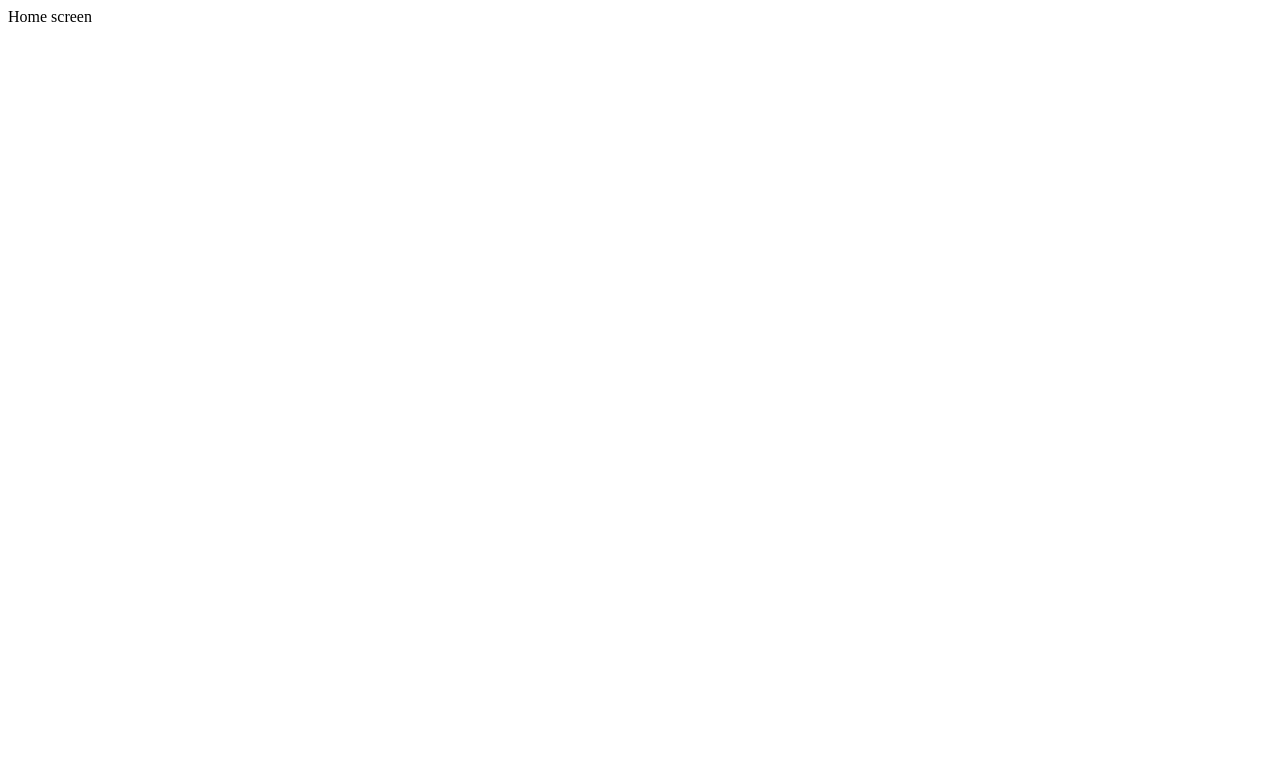
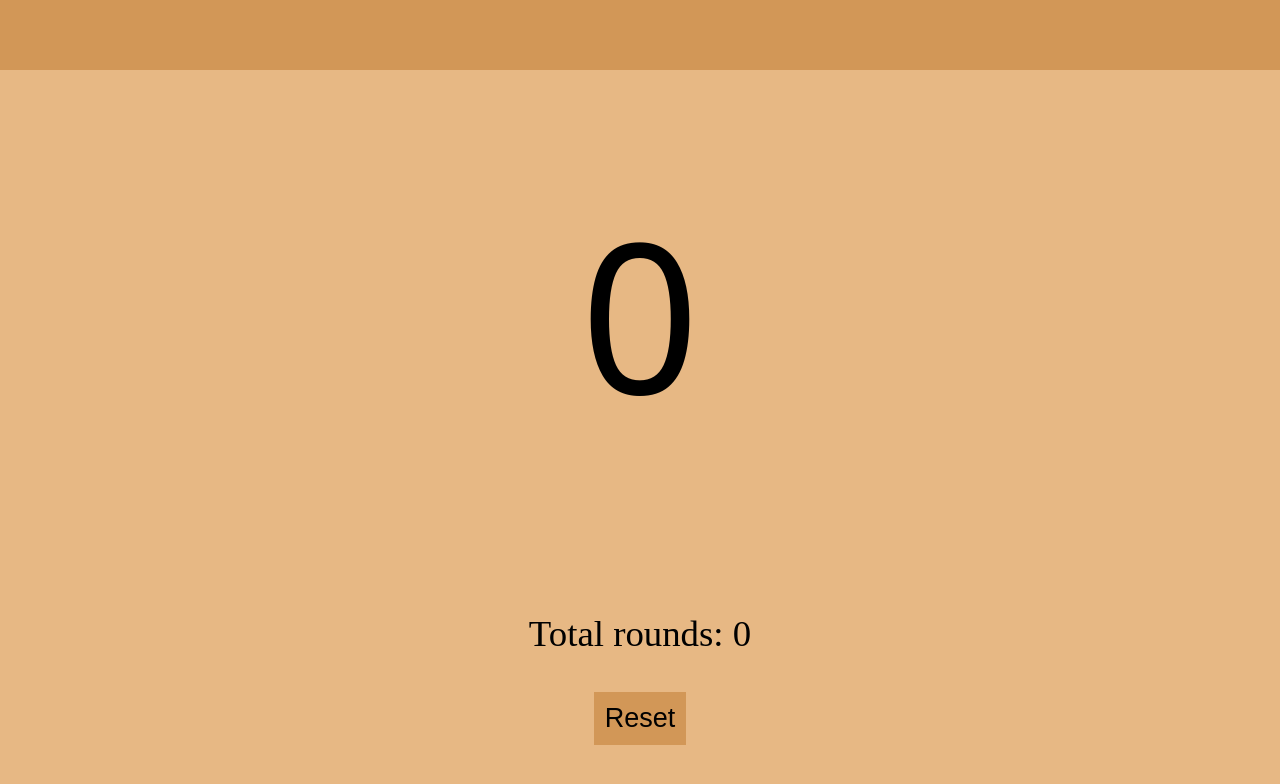
Before and after one commit to yb1997/japam, an Angular app: page / in a window 1280 px wide. Shown: the top 784 px of the page. Built offline with nearby package versions, Linux system fonts and the light colour scheme.

Commit message:
Implement home screen

```diff
--- a/package.json
+++ b/package.json
@@ -12,6 +12,7 @@
   "private": true,
   "dependencies": {
     "@angular/animations": "^18.0.0",
+    "@angular/cdk": "^18.0.3",
     "@angular/common": "^18.0.0",
     "@angular/compiler": "^18.0.0",
     "@angular/core": "^18.0.0",
--- /dev/null
+++ b/src/app/layouts/app-bar/app-bar.component.html
@@ -0,0 +1 @@
+<nav></nav>
--- /dev/null
+++ b/src/app/layouts/app-bar/app-bar.component.scss
@@ -0,0 +1,6 @@
+nav {
+  width: 100%;
+  height: 70px;
+  background-color: #d29757;
+  box-shadow: 0px 2px 12px rgba(0,0,0,0.4);
+}
--- a/src/app/screens/home/home.screen.html
+++ b/src/app/screens/home/home.screen.html
@@ -1 +1,23 @@
-Home screen
+<app-bar></app-bar>
+
+<div class="home-container">
+  <section class="counter-section" (click)="onRoundCounterClick()">
+    <!-- <button class="bead-button" (click)="onRoundCounterClick()">
+      {{roundCounter()}}
+    </button> -->
+
+    {{roundCounter()}}
+
+  </section>
+
+  <section class="bottom">
+    <div>Total rounds: {{totalRound()}}</div>
+    <button class="reset-button" (click)="onReset()">Reset</button>
+  </section>
+</div>
+
+<ng-template #resetDialog>
+    <div class="reset-container">
+        reset dialog
+    </div>
+</ng-template>
--- a/src/app/screens/home/home.screen.scss
+++ b/src/app/screens/home/home.screen.scss
@@ -0,0 +1,54 @@
+@import "../../../styles.scss";
+
+.home-container {
+  @extend .flex-center;
+  flex-direction: column;
+  justify-content: space-around;
+  height: calc(100vh - 70px);
+  background-color: #e7b884;
+}
+
+.counter-section {
+  @extend .flex-center;
+  flex: 2;
+  width: 100%;
+  font-size: 13rem;
+  font-family: system-ui, -apple-system, BlinkMacSystemFont, "Segoe UI", Roboto,
+    Oxygen, Ubuntu, Cantarell, "Open Sans", "Helvetica Neue", sans-serif;
+
+}
+
+.bead-button {
+  @extend .flex-center;
+  font-size: 10rem;
+  border: none;
+  width: 340px;
+  height: 340px;
+  border-radius: 50%;
+  outline: 0;
+  background-color: #d29757;
+}
+
+.bottom {
+  @extend .flex-center;
+  flex: 1;
+  align-items: center;
+  font-size: 2.3rem;
+  flex-direction: column;
+  gap: 1em;
+}
+
+.reset-button {
+  font-size: 27px;
+  background-color: #d29757;
+  border: none;
+  padding: 0.4em;
+  outline: 0;
+}
+
+.reset-container {
+    display: block;
+  background: #fff;
+  border-radius: 8px;
+  padding: 8px 16px;
+}
--- a/src/app/screens/home/home.screen.ts
+++ b/src/app/screens/home/home.screen.ts
@@ -1,11 +1,43 @@
-import { Component } from '@angular/core';
+import {
+  Component,
+  TemplateRef,
+  ViewChild,
+  computed,
+  model,
+  signal,
+} from "@angular/core";
+import { AppbarComponent } from "../../layouts/app-bar/app-bar.component";
+import { Dialog, DialogModule } from "@angular/cdk/dialog";
+@Component({
+  selector: "app-home",
+  templateUrl: "home.screen.html",
+  styleUrls: ["./home.screen.scss"],
+  standalone: true,
+  imports: [AppbarComponent, DialogModule],
+})
+export class HomeScreenComponent {
+  @ViewChild("resetDialog")
+  resetDialog!: TemplateRef<any>;
 
-@Component({
-    selector: 'app-home',
-    templateUrl: 'home.screen.html',
-    styleUrls: ["./home.screen.scss"],
-    standalone: true
-})
-export class HomeScreenComponent  {
+  constructor(public dialog: Dialog) {}
 
+  readonly roundCounter = computed(() => this._counter() % this.threshold());
+
+  readonly totalRound = computed(() =>
+    Math.floor(this._counter() / this.threshold())
+  );
+
+  private readonly _counter = signal(0);
+
+  threshold = model(5); // acting like input() + signal
+
+  onRoundCounterClick() {
+    this._counter.update((val) => val + 1);
+  }
+
+  onReset() {
+    this.dialog.open(this.resetDialog, {
+      minWidth: "300px",
+    });
+  }
 }
--- a/src/styles.scss
+++ b/src/styles.scss
@@ -1 +1,14 @@
-/* You can add global styles to this file, and also import other style files */
+@use '@angular/cdk' as cdk;
+
+@include cdk.overlay();
+
+body {
+  margin: 0;
+  padding: 0;
+}
+
+.flex-center {
+  display: flex;
+  justify-content: center;
+  align-items: center;
+}
```
Also changed, not shown: src/app/layouts/app-bar/app-bar.component.ts (added, +9 -0 lines), 1 other file (tests, documents, lock files or other folders).
